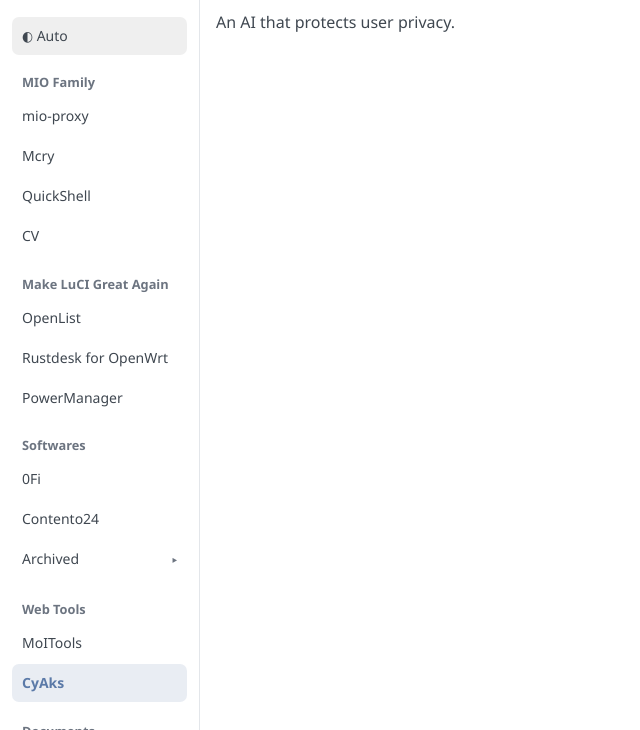
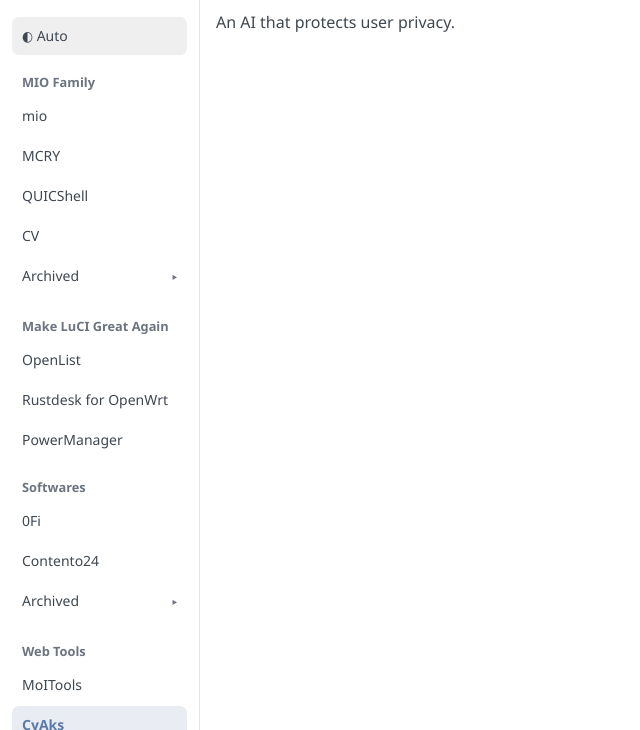
Before and after one commit to mokanove/867678.xyz, an Astro site: page /tools/cyaks in a window 1280 px wide. Shown: the part 70-800 px from the top of the page, without its empty margins (0-640 px from the left). Built offline with nearby package versions, Linux system fonts and the light colour scheme; Astro itself is replaced by a stand-in of ours.

Commit message:
Bump version

```diff
--- a/package.json
+++ b/package.json
@@ -1,12 +1,12 @@
 {
   "name": "867678.xyz",
   "type": "module",
-  "version": "5.1.9",
+  "version": "5.2.0",
   "engines": {
     "node": ">=24.20.0"
   },
   "scripts": {
-    "refresh": "./refresh-remote.sh",
+    "fresh": "./fresh.sh",
     "dev": "astro dev",
     "build": "astro build",
     "astro": "astro",
--- a/src/components/Sidebar.astro
+++ b/src/components/Sidebar.astro
@@ -17,10 +17,16 @@ const sections: { id: string; label: string; links: NavItem[] }[] = [
     id: "orgmio",
     label: "MIO Family",
     links: [
-      { href: "/projects/mio", label: "mio-proxy" },
-      { href: "/projects/mcry", label: "Mcry" },
-      { href: "/projects/qcsh", label: "QuickShell" },
+      { href: "/projects/mio", label: "mio" },
+      { href: "/projects/mcry", label: "MCRY" },
+      { href: "/projects/qcsh", label: "QUICShell" },
       { href: "/projects/cv", label: "CV" },
+      {
+        label: "Archived",
+        children: [
+          { href: "/projects/omio", label: "OLDmio" },
+        ],
+      },
     ],
   },
   {
```
Also changed, not shown: src/content.config.ts (+23 -18 lines), .github/workflows/build.yaml, README.md, pnpm-lock.yaml, 2 other files.
